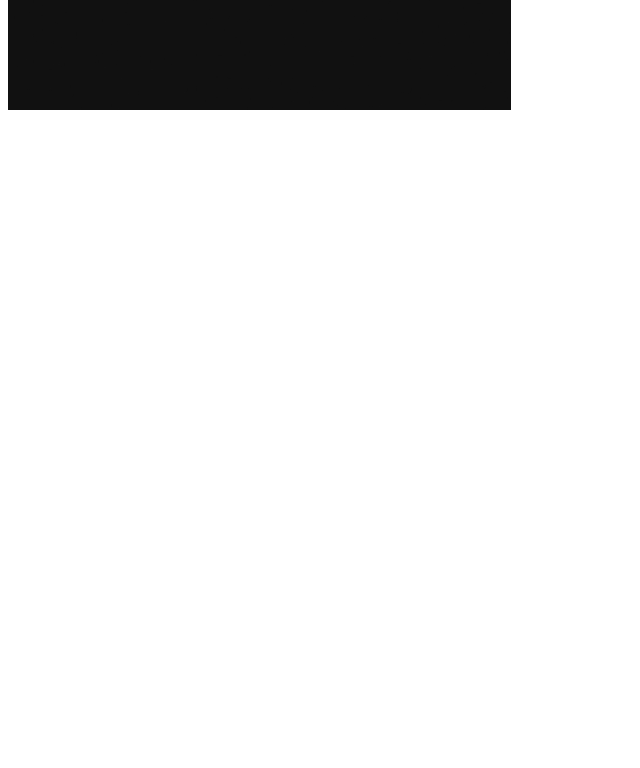
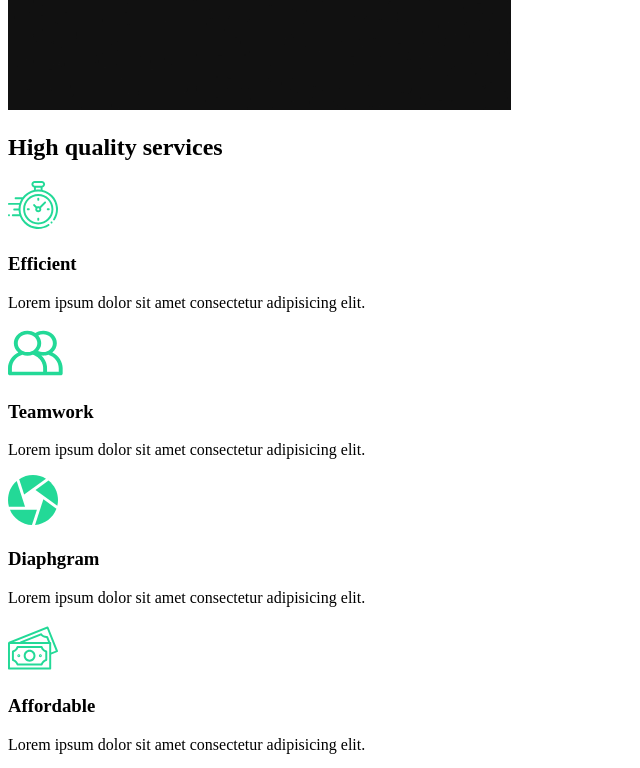
Before and after one commit to edwinvelaz/capture-portfolio, a React (Create React App) app: page / in a window 1280 px wide. Shown: the part 860-1628 px from the top of the page, without its empty margins (0-640 px from the left). Before the commit the page ends 982 px from the top, so only its background shows below. Built offline with nearby package versions, Linux system fonts and the light colour scheme.

Commit message:
ServicesSection-html

```diff
--- /dev/null
+++ b/src/components/ServicesSection.js
@@ -0,0 +1,53 @@
+import React from 'react';
+//Import Icons
+import clock from '../img/clock.svg';
+import diaphragm from '../img/diaphragm.svg';
+import money from '../img/money.svg';
+import teamwork from '../img/teamwork.svg';
+//Images
+import home2 from '../img/home2.png';
+
+const ServicesSection = () => {
+    return (
+        <div className='services'>
+            <div className="description">
+                <h2>High <span>quality</span> services</h2>
+                <div className="cards">
+                    <div className="card">
+                        <div className="icon">
+                            <img alt='icon' src={clock}/>
+                            <h3>Efficient</h3>
+                        </div>
+                        <p>Lorem ipsum dolor sit amet consectetur adipisicing elit.</p>
+                    </div>
+                    <div className="card">
+                        <div className="icon">
+                            <img alt='icon' src={teamwork}/>
+                            <h3>Teamwork</h3>
+                        </div>
+                        <p>Lorem ipsum dolor sit amet consectetur adipisicing elit.</p>
+                    </div>
+                    <div className="card">
+                        <div className="icon">
+                            <img alt='icon' src={diaphragm}/>
+                            <h3>Diaphgram</h3>
+                        </div>
+                        <p>Lorem ipsum dolor sit amet consectetur adipisicing elit.</p>
+                    </div>
+                    <div className="card">
+                        <div className="icon">
+                            <img alt='icon' src={money}/>
+                            <h3>Affordable</h3>
+                        </div>
+                        <p>Lorem ipsum dolor sit amet consectetur adipisicing elit.</p>
+                    </div>
+                </div>
+            </div>
+            <div className="image">
+                <img alt='camera' src={home2} />
+            </div>
+        </div>
+    )
+}
+
+export default ServicesSection;
--- a/src/pages/AboutUs.js
+++ b/src/pages/AboutUs.js
@@ -1,9 +1,13 @@
 import React from 'react';
 import AboutSection from '../components/AboutSection';
+import ServicesSection from '../components/ServicesSection';
 
 const AboutUs = () => {
     return (
-        <AboutSection />
+        <>
+            <AboutSection />
+            <ServicesSection />
+        </>
     )
 }
 
```
